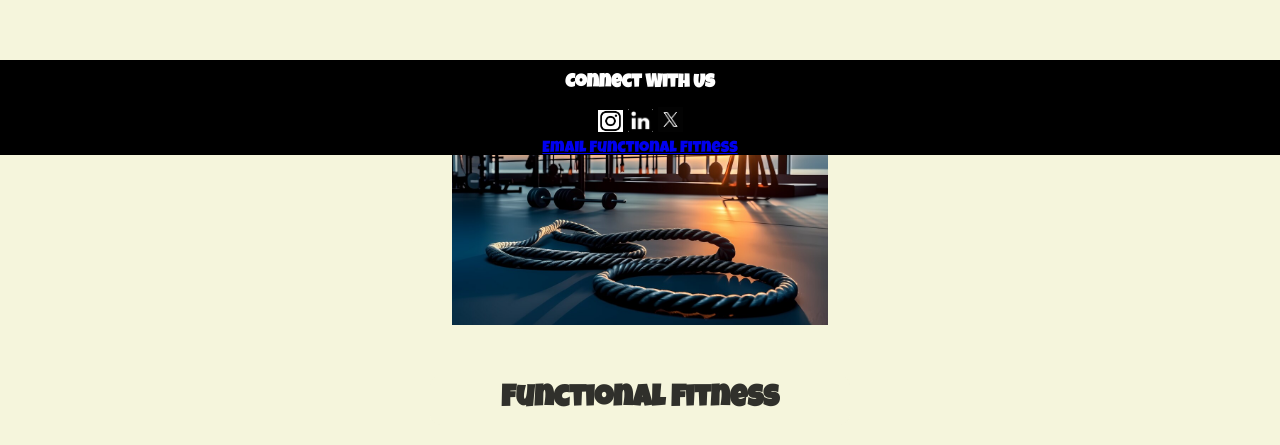
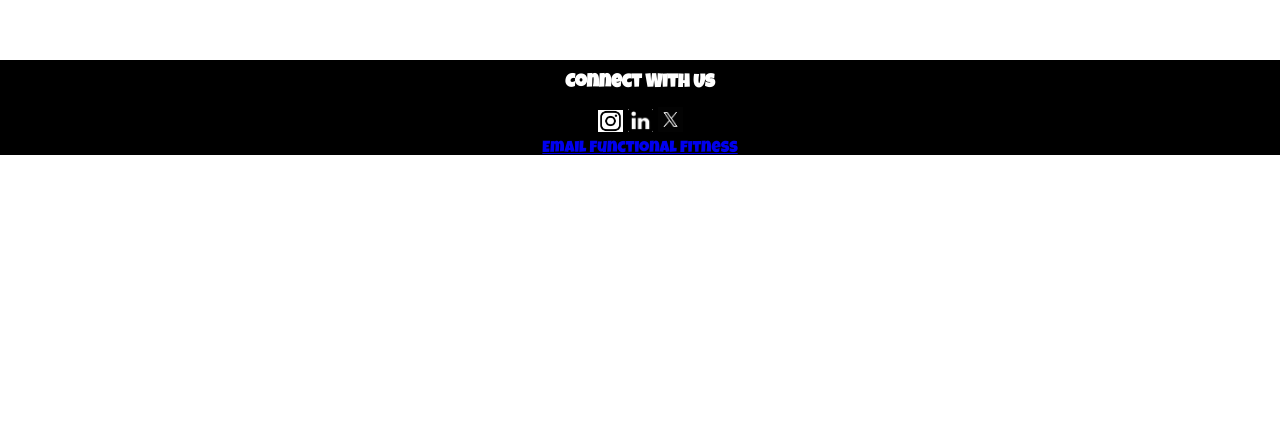
Before and after one commit to deepthinker-88/Fitness-Website, a React (Create React App) app: page / in a window 1280 px wide. Shown: the part 645-1090 px from the top of the page. After the commit the page ends 800 px from the top, so only its background shows below. Built offline with nearby package versions, Linux system fonts and the light colour scheme.

Commit message:
Added Home Component to App.js page

```diff
--- a/src/App.js
+++ b/src/App.js
@@ -1,7 +1,6 @@
 import { BrowserRouter as Router, Routes, Route } from "react-router-dom";
 import "./App.css";
 import "./styles.css";
-import fitness from "./images/fitness.jpg";
 import SignIn from "./components/SignInPage/SignInPage";
 import Signup from "./components/SignUpPage/SignUpPage";
 import WorkOutProgrammesPage from "./components/WorkOutProgrammesPage/WorkOutProgrammesPage";
@@ -11,11 +10,12 @@ import UserProfile from "./components/UserProfilePage/UserProfilePage";
 import NavBar from "./components/NavBar/NavBar";
 import Footer from "./components/Footer/Footer";
 import ToShowNavbar from "./components/ShowNavBar/ShowNavBar";
-import fitnessImage from "./images/mainFitnessImage.png"
+import Home from "./components/Home/Home"
 
 function App() {
   return (
-    <div className="background-colour">
+    <div>
+      <nav>
         <Router>
           <ToShowNavbar>
             <NavBar />
@@ -24,20 +24,11 @@ function App() {
           <Routes>
             <Route
               path="/"
-            element={
-              <main className="content">
-                <img className="fitness-image" src={fitness} alt="fitness" />
-                <h1 className="main-title">Functional Fitness</h1>
-                <h2 className="text-colour">
-                  Welcome to The Functional Fitness website. Let's get started
-                  to get you in shape
-                </h2>
-                <img src ={fitnessImage} alt="main"/>
-              </main>
-            }
+              element={<Home />}
             />
 
             <Route path="/sign-up" element={<Signup />} />
+
             <Route path="/sign-in" element={<SignIn />} />
             <Route
               path="/workout-programmes"
@@ -53,7 +44,10 @@ function App() {
                 />
               }
             />
-          <Route path="/workouts" element={<WorkOutsPage title="Workouts" />} />
+            <Route
+              path="/workouts"
+              element={<WorkOutsPage title="Workouts" />}
+            />
             <Route
               path="/user-profile"
               element={
@@ -61,14 +55,16 @@ function App() {
                   title="Welcome to your UserProfile Page"
                   day="Select Your Workout Day"
                   workout="Select Your Workout"
-                workout_type = "Select Your Type Of workout"
+                  workout_type="Select Your Type Of workout"
                 />
               }
             />
           </Routes>
-
-        <Footer />
         </Router>
+        <div>
+          <Footer className="footer-class" />
+        </div>
+      </nav>
     </div>
   );
 }
```
Lines whose indentation alone changed are shown as unchanged.
